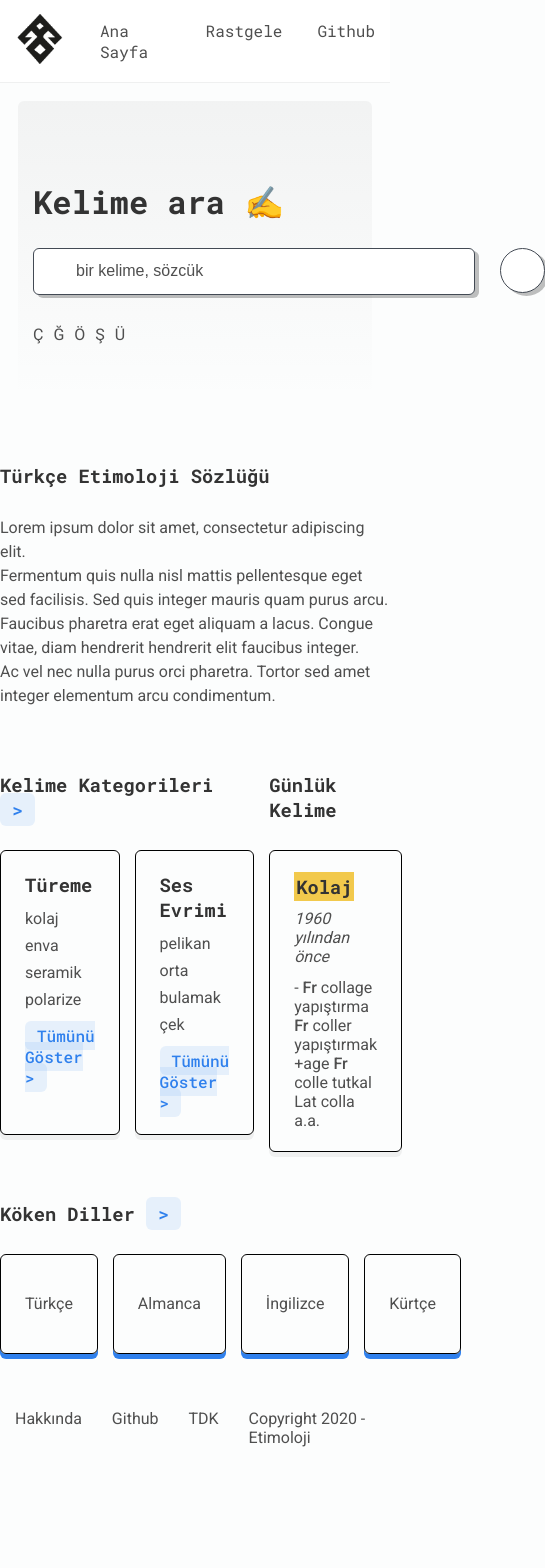
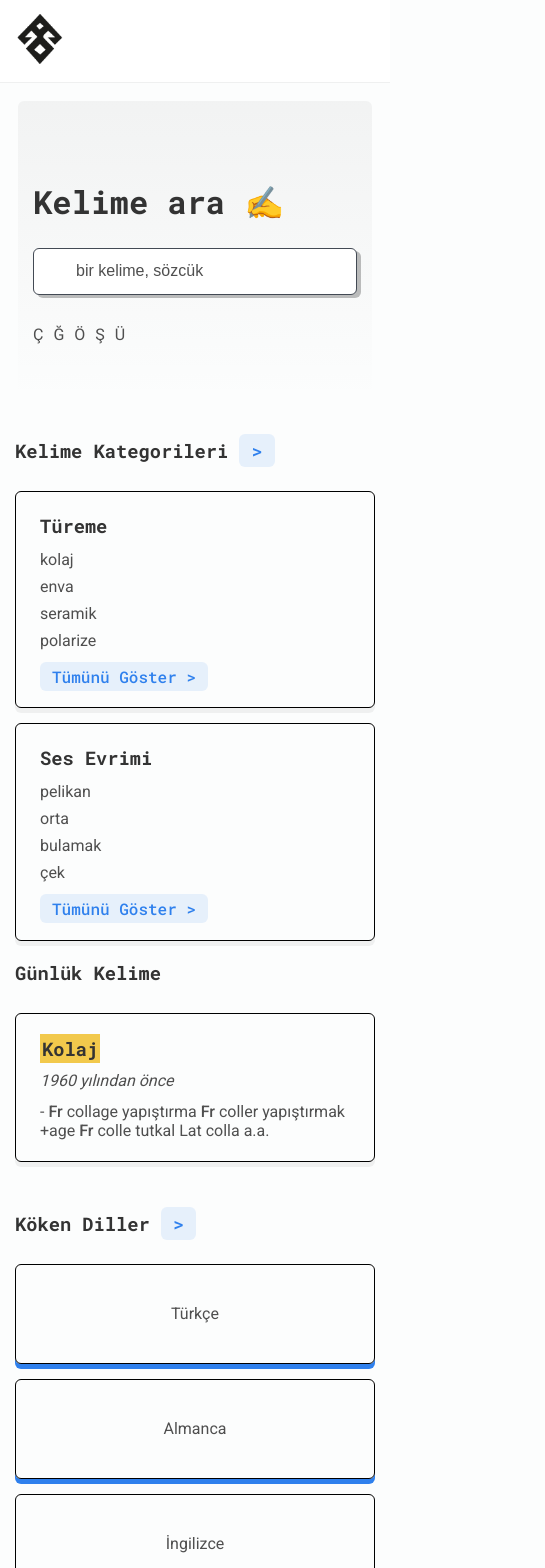
Before and after one commit to fdemir/etymology-turkish, a Nuxt app: page / in a window 390 px wide. Shown: the top 1568 px of the page, 545 px wide, since content can reach past the window. Before the commit the page ends 1489 px from the top, so only its background shows below. Built offline with nearby package versions, Linux system fonts and the light colour scheme; some icons are missing.

Commit message:
add responsive styles

```diff
--- a/components/Footer.vue
+++ b/components/Footer.vue
@@ -16,12 +16,23 @@
 </template>
 
 <style lang="scss" scoped>
+/* stylelint-disable */
+@import '~/assets/scss/partials/breakpoints';
+
 .footer {
   width: 100%;
   height: 80px;
+
   .footer-container {
     display: flex;
     justify-content: space-between;
+
+    @include bp(mobile-sm) {
+      > div:first-child {
+        margin-bottom: 20px;
+      }
+      flex-direction: column;
+    }
   }
 
   .footer-links {
--- a/components/Header.vue
+++ b/components/Header.vue
@@ -23,6 +23,8 @@
 
 <style lang="scss" scoped>
 /* stylelint-disable */
+@import '~/assets/scss/partials/breakpoints';
+
 .navbar {
   height: 82px;
   width: 100%;
@@ -40,6 +42,10 @@
   &-links {
     display: flex;
     list-style-type: none;
+
+    @include bp(tablet-sm) {
+      display: none;
+    }
 
     li {
       padding-left: 35px;
--- a/components/Home/LanguageOrigins.vue
+++ b/components/Home/LanguageOrigins.vue
@@ -23,11 +23,18 @@ export default {
 </script>
 
 <style lang="scss" scoped>
+/* stylelint-disable */
+@import '~/assets/scss/partials/breakpoints';
+
 .language-origins {
   &__row {
     display: grid;
     grid-template-columns: repeat(4, 1fr);
     gap: 15px;
+
+    @include bp(tablet-sm) {
+      grid-template-columns: 1fr;
+    }
   }
 }
 </style>
--- a/components/Home/SearchInput.vue
+++ b/components/Home/SearchInput.vue
@@ -30,12 +30,31 @@ export default {
 
 <style lang="scss" scoped>
 /* stylelint-disable */
+@import '~/assets/scss/partials/breakpoints';
 $input-icon-width: 40px;
 $input-height: 45px;
 
 .search-input {
   display: flex;
   margin-bottom: 30px;
+
+  @include bp(mobile-sm) {
+    &-random-btn {
+      display: none;
+    }
+    &-box {
+      margin: 0 !important;
+    }
+  }
+
+  @include bp(tablet-sm) {
+    width: 100%;
+
+    &-box {
+      width: auto !important;
+      flex: 1;
+    }
+  }
 
   &-box {
     width: 400px;
--- a/components/Home/WordCategories.vue
+++ b/components/Home/WordCategories.vue
@@ -30,11 +30,19 @@
 </template>
 
 <style lang="scss" scoped>
+/* stylelint-disable */
+@import '~/assets/scss/partials/breakpoints';
+
 .word-categories {
   &-row {
     display: grid;
     grid-template-columns: repeat(2, 1fr);
     grid-column-gap: 15px;
+
+    @include bp(mobile-sm) {
+      grid-template-columns: 1fr;
+      grid-row-gap: 15px;
+    }
   }
 
   .word-list {
--- a/components/Home/Words.vue
+++ b/components/Home/Words.vue
@@ -6,9 +6,16 @@
 </template>
 
 <style lang="scss" scoped>
+/* stylelint-disable */
+@import '~/assets/scss/partials/breakpoints';
+
 .words-section {
   display: grid;
   grid-template-columns: 6fr 5fr;
   grid-column-gap: 15px;
+
+  @include bp(tablet-sm) {
+    grid-template-columns: 1fr;
+  }
 }
 </style>
--- a/pages/index.vue
+++ b/pages/index.vue
@@ -2,13 +2,13 @@
   <div class="content">
     <SearchSection />
     <main class="container">
-      <section>
+      <section class="description">
         <Description />
       </section>
-      <section>
+      <section class="words">
         <Words />
       </section>
-      <section>
+      <section class="language-origins">
         <LanguageOrigins />
       </section>
     </main>
@@ -16,9 +16,22 @@
 </template>
 
 <style lang="scss" scoped>
+/* stylelint-disable */
+@import '~/assets/scss/partials/breakpoints';
+
 .content {
   main {
-    padding: 25px 0;
+    padding: 25px 15px;
+    display: flex;
+    flex-direction: column;
+
+    @include bp(tablet-sm) {
+      padding-top: 0;
+
+      section.description {
+        order: 3;
+      }
+    }
 
     section {
       padding-bottom: 30px;
```
